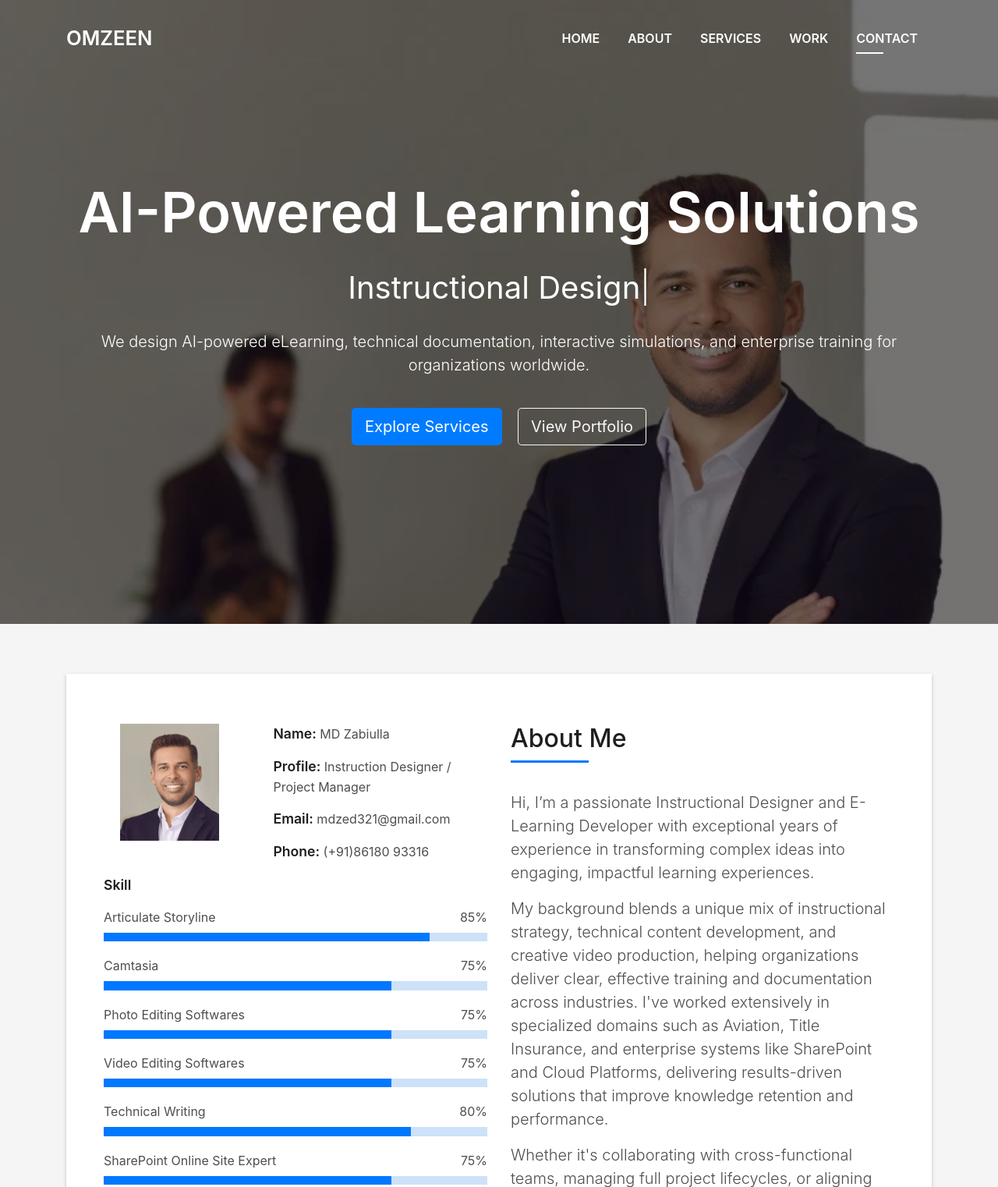
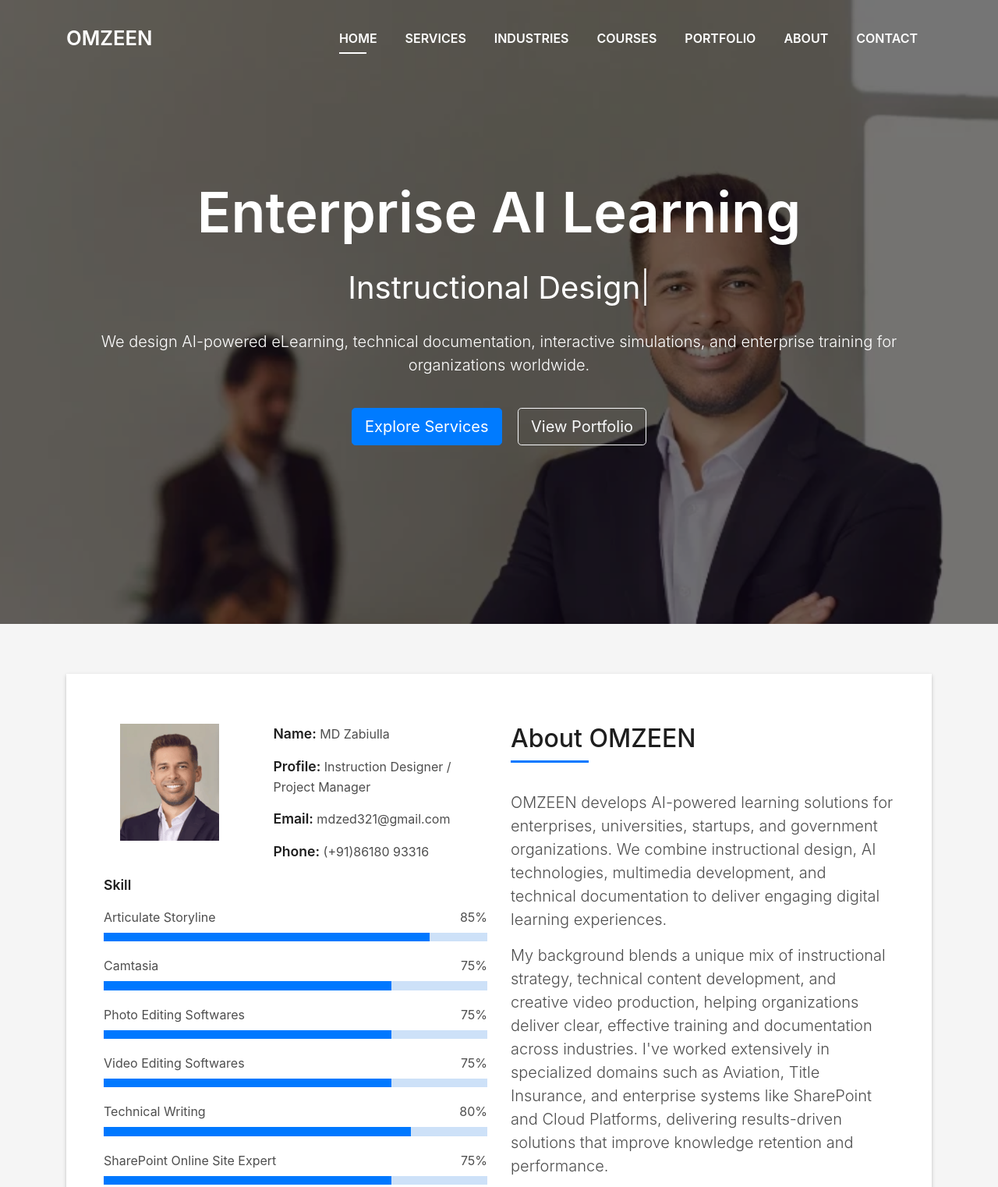
Before and after one commit to Omzeen/omzeen-website, a plain HTML site: page index.html in a window 1280 px wide. Shown: the top 1522 px of the page at 78% size. Drawn offline with Linux system fonts and the light colour scheme; files whose address does not match are found by name.

Commit message:
Updated About section for OMZEEN business website

```diff
--- a/index.html
+++ b/index.html
@@ -50,16 +50,22 @@
             <a class="nav-link js-scroll active" href="#home">Home</a>
           </li>
           <li class="nav-item">
-            <a class="nav-link js-scroll" href="#about">About</a>
+            <a class="nav-link js-scroll" href="#Services">Services</a>
           </li>
           <li class="nav-item">
-            <a class="nav-link js-scroll" href="#service">Services</a>
+            <a class="nav-link js-scroll" href="#Industries">Industries</a>
           </li>
           <li class="nav-item">
-            <a class="nav-link js-scroll" href="#work">Work</a>
+            <a class="nav-link js-scroll" href="#Courses">Courses</a>
           </li>
           <li class="nav-item">
-            <a class="nav-link js-scroll" href="#contact">Contact</a>
+            <a class="nav-link js-scroll" href="#Portfolio">Portfolio</a>
+          </li>
+          <li class="nav-item">
+            <a class="nav-link js-scroll" href="#About">About</a>
+          </li>
+          <li class="nav-item">
+            <a class="nav-link js-scroll" href="#Contact">Contact</a>
           </li>
         </ul>
       </div>
@@ -74,7 +80,7 @@
       <div class="table-cell">
         <div class="container">
           <!--<p class="display-6 color-d">Hello, world!</p>-->
-          <h1 class="intro-title mb-4">AI-Powered Learning Solutions</h1>
+          <h1 class="intro-title mb-4">Enterprise AI Learning</h1>
           <p class="intro-subtitle"><span class="text-slider-items">AI eLearning Development, Instructional Design, Technical Documentation, Corporate Training, Microsoft Fabric Training, SharePoint Learning, Interactive Simulations, AI Course Development, Learning Experience Design</span><strong class="text-slider"></strong></p>
           <p class="lead mt-4 text-white">
           We design AI-powered eLearning, technical documentation, interactive simulations, and enterprise training for organizations worldwide.
@@ -157,15 +163,14 @@
                 </div>
               </div>
               <div class="col-md-6">
-                <div class="about-me pt-4 pt-md-0">
+                <div class="about-OMZEEN pt-4 pt-md-0">
                   <div class="title-box-2">
                     <h5 class="title-left">
-                      About Me
+                      About OMZEEN
                     </h5>
                   </div>
                   <p class="lead">
-                    Hi, I’m a passionate Instructional Designer and E-Learning Developer with exceptional years of experience
-					in transforming complex ideas into engaging, impactful learning experiences.
+                    OMZEEN develops AI-powered learning solutions for enterprises, universities, startups, and government organizations. We combine instructional design, AI technologies, multimedia development, and technical documentation to deliver engaging digital learning experiences.
                   </p>
                   <p class="lead">
                     My background blends a unique mix of instructional strategy, technical content development, and creative video production,
```
